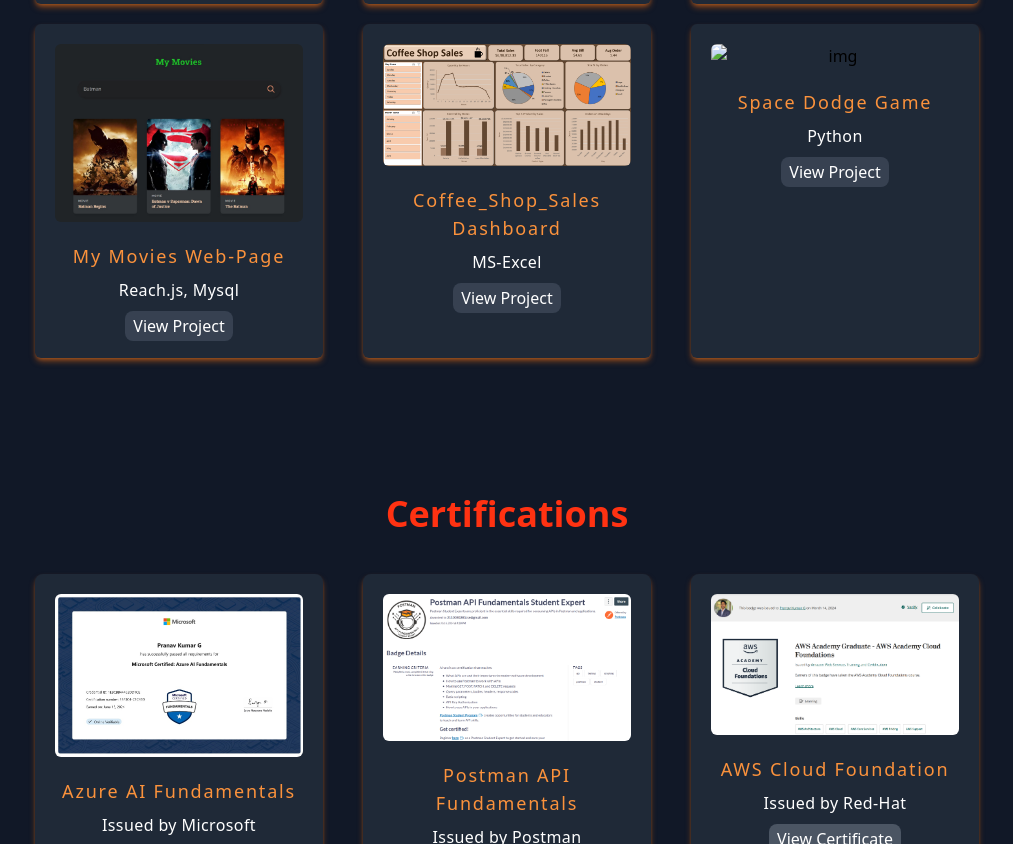
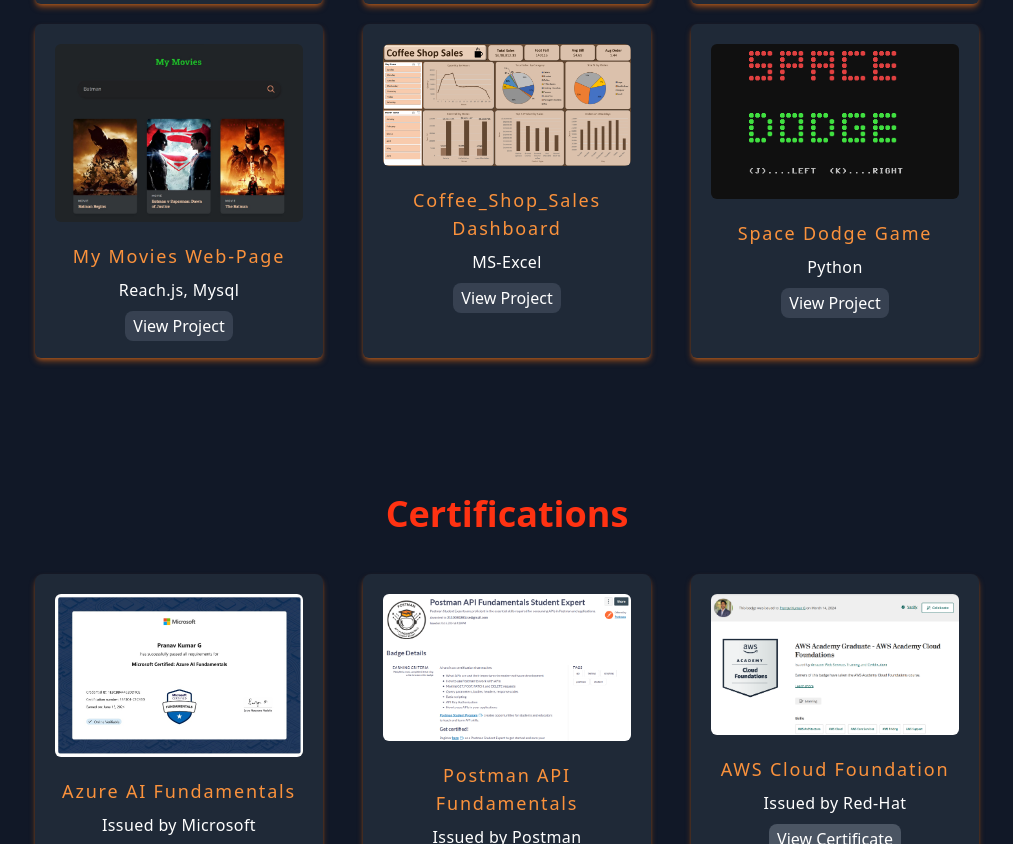
Before and after one commit to Pranav-7890/Pranav-Kumar-G-Portfolio, a plain HTML site: page index.html in a window 1280 px wide. Shown: the part 2696-3540 px from the top of the page, without its empty margins (133-1146 px from the left). Drawn offline with nearby package versions, Linux system fonts and the light colour scheme.

Commit message:
Update index.html

```diff
--- a/index.html
+++ b/index.html
@@ -276,7 +276,7 @@
         <div
         class="bg-gray-800 rounded-md text-center p-5 shadow-md shadow-orange-500/50"
       >
-        <img src="/images/space_doge.png" alt="img" class="rounded-md" />
+        <img src="/images/space_dodge.png" alt="img" class="rounded-md" />
         <h3
           class="text-lg font-normal tracking-widest text-orange-400 pt-5"
         >
```
